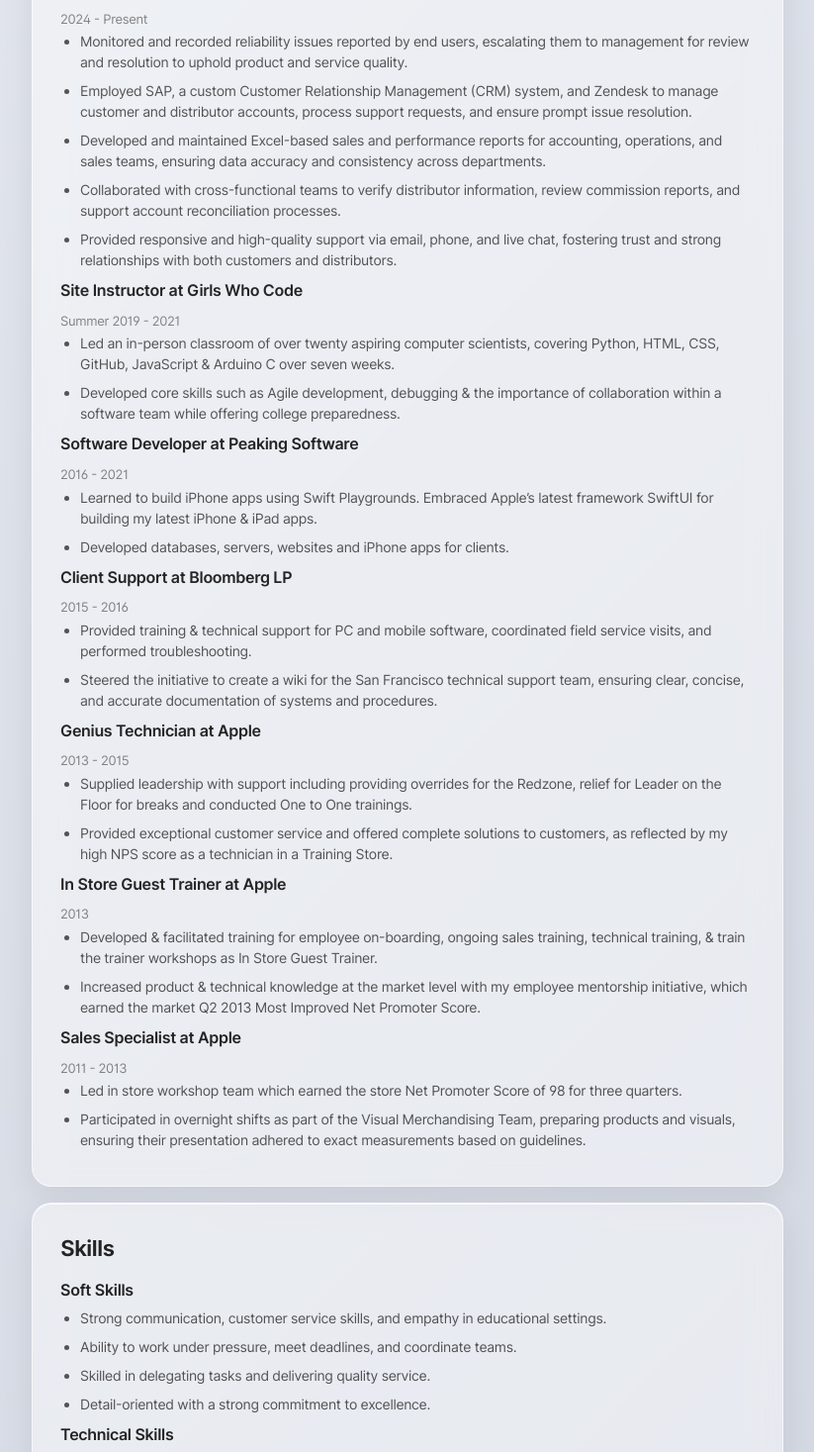
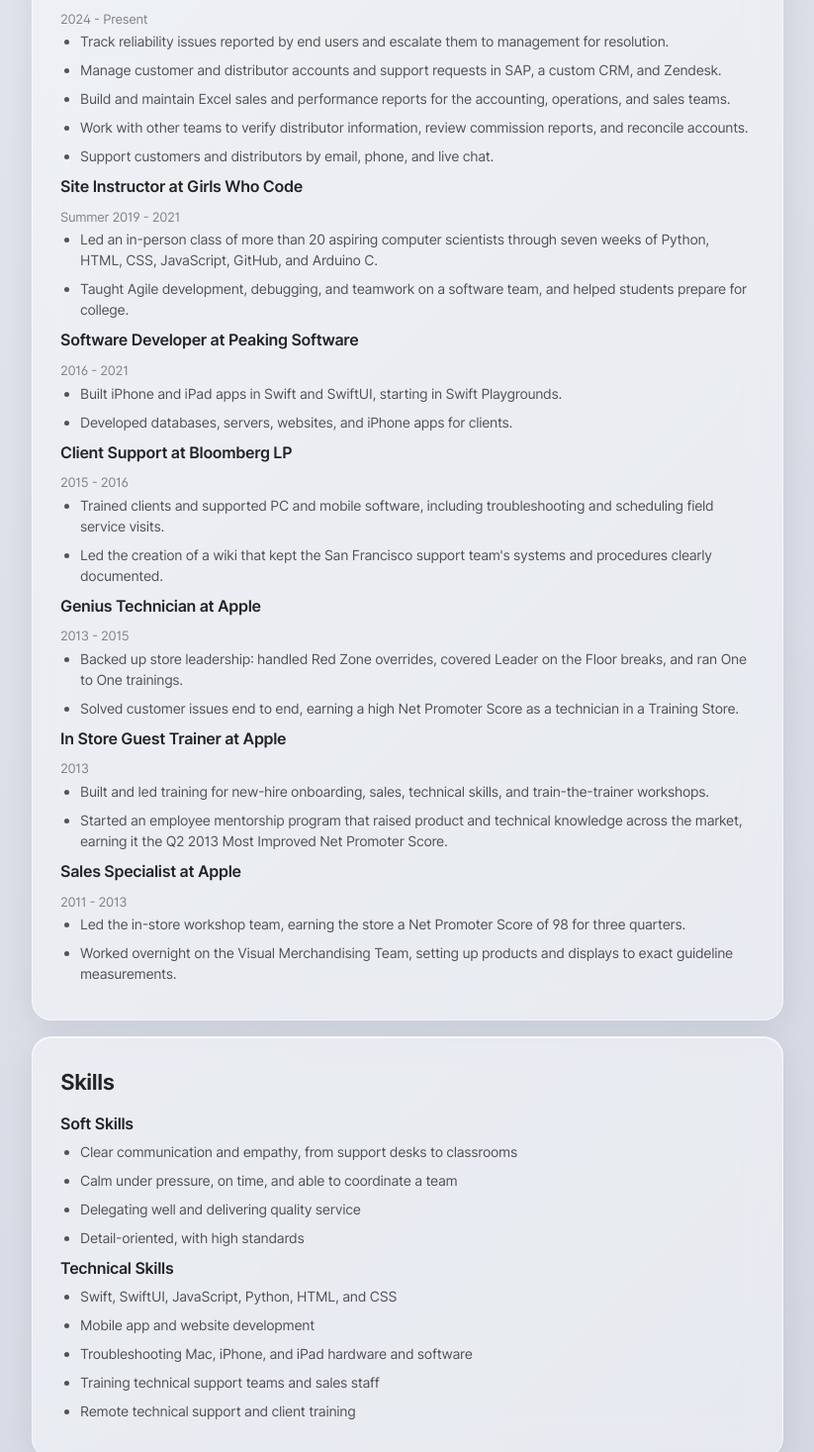
Before and after one commit to soliskit/portfolio, a Next.js app: page / in a window 1280 px wide. Shown: the part 863-2330 px from the top of the page at 99% size, without its empty margins (228-1051 px from the left). Built offline with nearby package versions, Linux system fonts and the light colour scheme.

Commit message:
Polish site copy (#13)

```diff
--- a/components/Education.js
+++ b/components/Education.js
@@ -4,8 +4,8 @@
   return (
     <section id="education" className={styles.card}>
       <h2>Education</h2>
-      <p>University of California, Riverside – Bachelors of Arts in History</p>
-      <p>Read, write and speak Spanish</p>
+      <p>University of California, Riverside – Bachelor of Arts in History</p>
+      <p>Read, write, and speak Spanish</p>
     </section>
   )
 }
--- a/components/Experience.js
+++ b/components/Experience.js
@@ -10,30 +10,22 @@
         <span>2024 - Present</span>
         <ul>
           <li>
-            Monitored and recorded reliability issues reported by end users,
-            escalating them to management for review and resolution to uphold
-            product and service quality.
+            Track reliability issues reported by end users and escalate them to
+            management for resolution.
           </li>
           <li>
-            Employed SAP, a custom Customer Relationship Management (CRM)
-            system, and Zendesk to manage customer and distributor accounts,
-            process support requests, and ensure prompt issue resolution.
+            Manage customer and distributor accounts and support requests in
+            SAP, a custom CRM, and Zendesk.
           </li>
           <li>
-            Developed and maintained Excel-based sales and performance reports
-            for accounting, operations, and sales teams, ensuring data accuracy
-            and consistency across departments.
+            Build and maintain Excel sales and performance reports for the
+            accounting, operations, and sales teams.
           </li>
           <li>
-            Collaborated with cross-functional teams to verify distributor
-            information, review commission reports, and support account
-            reconciliation processes.
+            Work with other teams to verify distributor information, review
+            commission reports, and reconcile accounts.
           </li>
-          <li>
-            Provided responsive and high-quality support via email, phone, and
-            live chat, fostering trust and strong relationships with both
-            customers and distributors.
-          </li>
+          <li>Support customers and distributors by email, phone, and live chat.</li>
         </ul>
       </div>
 
@@ -42,14 +34,13 @@
         <span>Summer 2019 - 2021</span>
         <ul>
           <li>
-            Led an in-person classroom of over twenty aspiring computer
-            scientists, covering Python, HTML, CSS, GitHub, JavaScript & Arduino
-            C over seven weeks.
+            Led an in-person class of more than 20 aspiring computer scientists
+            through seven weeks of Python, HTML, CSS, JavaScript, GitHub, and
+            Arduino C.
           </li>
           <li>
-            Developed core skills such as Agile development, debugging & the
-            importance of collaboration within a software team while offering
-            college preparedness.
+            Taught Agile development, debugging, and teamwork on a software
+            team, and helped students prepare for college.
           </li>
         </ul>
       </div>
@@ -59,12 +50,11 @@
         <span>2016 - 2021</span>
         <ul>
           <li>
-            Learned to build iPhone apps using Swift Playgrounds. Embraced
-            Apple’s latest framework SwiftUI for building my latest iPhone &
-            iPad apps.
+            Built iPhone and iPad apps in Swift and SwiftUI, starting in Swift
+            Playgrounds.
           </li>
           <li>
-            Developed databases, servers, websites and iPhone apps for clients.
+            Developed databases, servers, websites, and iPhone apps for clients.
           </li>
         </ul>
       </div>
@@ -74,13 +64,12 @@
         <span>2015 - 2016</span>
         <ul>
           <li>
-            Provided training & technical support for PC and mobile software,
-            coordinated field service visits, and performed troubleshooting.
+            Trained clients and supported PC and mobile software, including
+            troubleshooting and scheduling field service visits.
           </li>
           <li>
-            Steered the initiative to create a wiki for the San Francisco
-            technical support team, ensuring clear, concise, and accurate
-            documentation of systems and procedures.
+            Led the creation of a wiki that kept the San Francisco support
+            team&apos;s systems and procedures clearly documented.
           </li>
         </ul>
       </div>
@@ -90,14 +79,12 @@
         <span>2013 - 2015</span>
         <ul>
           <li>
-            Supplied leadership with support including providing overrides for
-            the Redzone, relief for Leader on the Floor for breaks and conducted
-            One to One trainings.
+            Backed up store leadership: handled Red Zone overrides, covered
+            Leader on the Floor breaks, and ran One to One trainings.
           </li>
           <li>
-            Provided exceptional customer service and offered complete solutions
-            to customers, as reflected by my high NPS score as a technician in a
-            Training Store.
+            Solved customer issues end to end, earning a high Net Promoter Score
+            as a technician in a Training Store.
           </li>
         </ul>
       </div>
@@ -107,13 +94,12 @@
         <span>2013</span>
         <ul>
           <li>
-            Developed & facilitated training for employee on-boarding, ongoing
-            sales training, technical training, & train the trainer workshops as
-            In Store Guest Trainer.
+            Built and led training for new-hire onboarding, sales, technical
+            skills, and train-the-trainer workshops.
           </li>
           <li>
-            Increased product & technical knowledge at the market level with my
-            employee mentorship initiative, which earned the market Q2 2013 Most
+            Started an employee mentorship program that raised product and
+            technical knowledge across the market, earning it the Q2 2013 Most
             Improved Net Promoter Score.
           </li>
         </ul>
@@ -124,13 +110,12 @@
         <span>2011 - 2013</span>
         <ul>
           <li>
-            Led in store workshop team which earned the store Net Promoter Score
-            of 98 for three quarters.
+            Led the in-store workshop team, earning the store a Net Promoter
+            Score of 98 for three quarters.
           </li>
           <li>
-            Participated in overnight shifts as part of the Visual Merchandising
-            Team, preparing products and visuals, ensuring their presentation
-            adhered to exact measurements based on guidelines.
+            Worked overnight on the Visual Merchandising Team, setting up
+            products and displays to exact guideline measurements.
           </li>
         </ul>
       </div>
--- a/components/Skills.js
+++ b/components/Skills.js
@@ -6,28 +6,19 @@
       <h2>Skills</h2>
       <h3>Soft Skills</h3>
       <ul>
-        <li>
-          Strong communication, customer service skills, and empathy in
-          educational settings.
-        </li>
-        <li>
-          Ability to work under pressure, meet deadlines, and coordinate teams.
-        </li>
-        <li>Skilled in delegating tasks and delivering quality service.</li>
-        <li>Detail-oriented with a strong commitment to excellence.</li>
+        <li>Clear communication and empathy, from support desks to classrooms</li>
+        <li>Calm under pressure, on time, and able to coordinate a team</li>
+        <li>Delegating well and delivering quality service</li>
+        <li>Detail-oriented, with high standards</li>
       </ul>
 
       <h3>Technical Skills</h3>
       <ul>
-        <li>
-          Troubleshooting hardware and software issues for Apple desktop and
-          mobile computers.
-        </li>
-        <li>
-          Training and development for technical support teams and sales staff.
-        </li>
-        <li>Remote client technical support and training.</li>
-        <li>Proficient in mobile app and website development.</li>
+        <li>Swift, SwiftUI, JavaScript, Python, HTML, and CSS</li>
+        <li>Mobile app and website development</li>
+        <li>Troubleshooting Mac, iPhone, and iPad hardware and software</li>
+        <li>Training technical support teams and sales staff</li>
+        <li>Remote technical support and client training</li>
       </ul>
     </section>
   )
```
